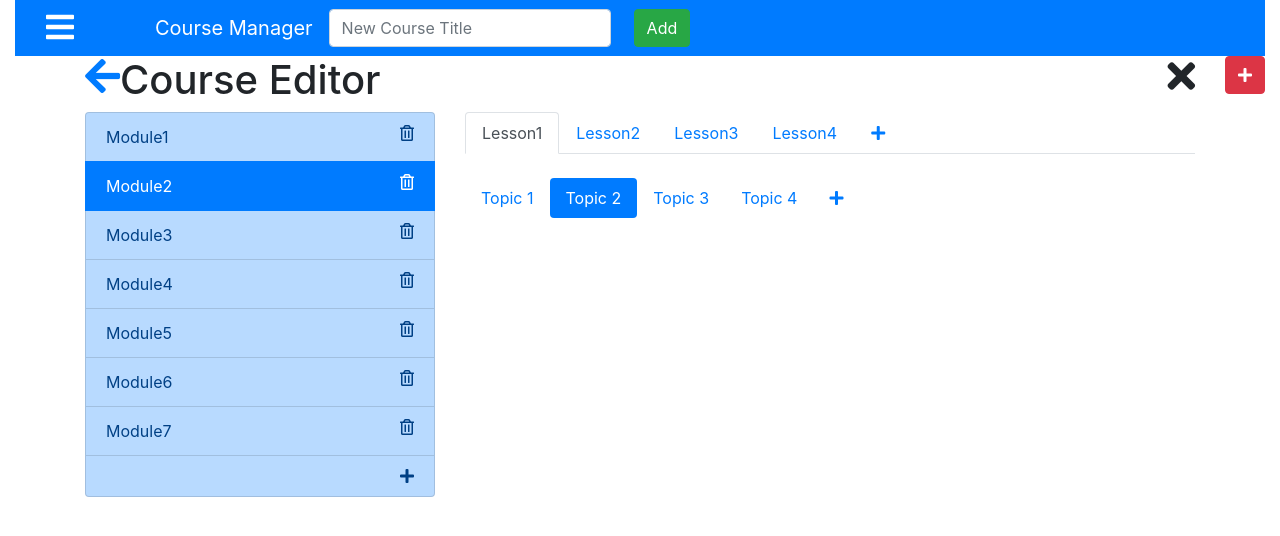
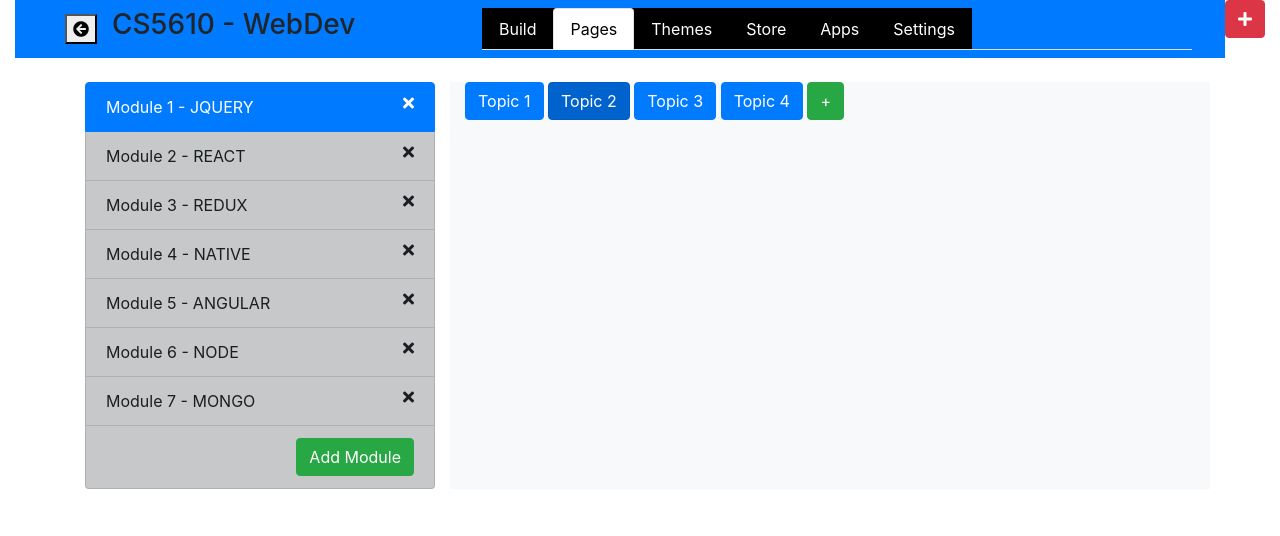
Before and after one commit to santoshenoy/wbdv-sp21-santosh-shenoy-client-react, a React (Create React App) app: page /courses/editor in a window 1280 px wide. Shown: the top 536 px of the page. Built offline with nearby package versions, Linux system fonts and the light colour scheme; no server answers.

Commit message:
some changes

```diff
--- a/src/components/course-card.js
+++ b/src/components/course-card.js
@@ -1,6 +1,7 @@
 import React from "react";
 //import thumbnail from "./static/grid_thumbnail.svg";
 import image from "../images/bootstrap-logo.png";
+import {Link} from "react-router-dom";
 
 class CourseCard extends React.Component {
     saveCourse = async () => {
@@ -26,7 +27,11 @@ class CourseCard extends React.Component {
 
                     </span>
                     <figcaption className="figure-caption text-left">
-                        <input value={this.state.course.title}
+                        {!this.state.editing && <Link to="/courses/editor" className="">
+                            <i className="fa fa-book mr-3 text-primary"></i>
+                            {this.state.course.title}
+                        </Link> }
+                        {this.state.editing && <input value={this.state.course.title}
                                onKeyPress={(event) => {
                                    if (event.key === 'Enter') {
                                        this.saveCourse();
@@ -49,7 +54,7 @@ class CourseCard extends React.Component {
                                }}
                                type='text' className={this.state.editing ? 'form-control'
                             : 'form-control-plaintext wbdv-clickable wbdv-cut-text'}
-                               readOnly={!this.state.editing}/>
+                               readOnly={!this.state.editing}/>}
                         <span>
                             <div
                                 className='wbdv-cut-text'>Modified: {this.state.course.last_modified}</div>
--- a/src/components/course-editor/course-editor.js
+++ b/src/components/course-editor/course-editor.js
@@ -1,95 +1,78 @@
 import React from 'react'
 import {Link} from "react-router-dom";
+import ReactDOM from 'react-dom';
 
 
 const CourseEditor = ({history}) =>
-    <div className="container">
-        <h1>
-            Course Editor
-            <Link to='/courses/table'>
-                <i className='fas fa-arrow-left float-left'></i>
-            </Link>
-            <i onClick={()=>history.goBack()}  className='fas fa-times float-right yz-exit-editor-icon'></i>
-        </h1>
-        <div className="row">
-            <div className="col-4">
-                <ul className="list-group" id="leftSideList">
-                    <li className="list-group-item list-group-item-primary">
-                        Module1
-                        <i className="far fa-trash-alt float-right"></i>
+    <div>
+    <nav className="navbar navbar-expand-md navbar-light bg-primary">
+        <div className="container">
+            <button type="button"><i onClick={()=>history.goBack()}  className='fa fa-arrow-circle-left'></i></button>
+            <div className="col-4"><h3>CS5610 - WebDev</h3></div>
+            <div className="col-8 ">
+                <ul className="nav nav-tabs">
+                    <li className="nav-item" style={{backgroundColor: "black"}}>
+                        <a className="nav-link " aria-current="page" href="#" style={{color: "white"}}> Build </a>
                     </li>
-                    <li className="list-group-item active list-group-item-primary">
-                        Module2
-                        <i className="far fa-trash-alt float-right"></i>
+                    <li className="nav-item" style={{backgroundColor: "black"}}>
+                        <a className="nav-link active" href="#" style={{color: "black"}}>Pages</a>
                     </li>
-                    <li className="list-group-item list-group-item-primary">
-                        Module3
-                        <i className="far fa-trash-alt float-right"></i>
+                    <li className="nav-item" style={{backgroundColor: "black"}}>
+                        <a className="nav-link" href="#" style={{color: "white"}}>Themes</a>
                     </li>
-                    <li className="list-group-item list-group-item-primary">
-                        Module4
-                        <i className="far fa-trash-alt float-right"></i>
+                    <li className="nav-item" style={{backgroundColor: "black"}}>
+                        <a className="nav-link" href="#" style={{color: "white"}}>Store</a>
                     </li>
-                    <li className="list-group-item list-group-item-primary">
-                        Module5
-                        <i className="far fa-trash-alt float-right"></i>
+                    <li className="nav-item" style={{backgroundColor: "black"}}>
+                        <a className="nav-link" href="#" style={{color: "white"}}>Apps</a>
                     </li>
-                    <li className="list-group-item list-group-item-primary">
-                        Module6
-                        <i className="far fa-trash-alt float-right"></i>
-                    </li>
-                    <li className="list-group-item list-group-item-primary">
-                        Module7
-                        <i className="far fa-trash-alt float-right"></i>
-                    </li>
-                    <li className="list-group-item list-group-item-primary"><i
-                        className="fas fa-plus float-right"></i></li>
-                </ul>
-            </div>
-
-            <div className="col-8">
-                <ul className="nav nav-tabs">
-                    <li className="nav-item">
-                        <a className="nav-link active" aria-current="page"
-                           href="#">Lesson1</a>
-                    </li>
-                    <li className="nav-item">
-                        <a className="nav-link" href="#">Lesson2</a>
-                    </li>
-                    <li className="nav-item">
-                        <a className="nav-link" href="#">Lesson3</a>
-                    </li>
-                    <li className="nav-item">
-                        <a className="nav-link" href="#" tabIndex="-1"
-                           aria-disabled="true">Lesson4</a>
-                    </li>
-                    <li className="nav-item">
-                        <a className="nav-link" href="#" tabIndex="-1" aria-disabled="true"><i
-                            className="fas fa-plus"></i></a>
-                    </li>
-                </ul>
-                <br/>
-                <ul className="nav nav-pills">
-                    <li className="nav-item">
-                        <a className="nav-link" aria-current="page" href="#">Topic 1</a>
-                    </li>
-                    <li className="nav-item">
-                        <a className="nav-link active" href="#">Topic 2</a>
-                    </li>
-                    <li className="nav-item">
-                        <a className="nav-link" href="#">Topic 3</a>
-                    </li>
-                    <li className="nav-item">
-                        <a className="nav-link" href="#" tabIndex="-1" aria-disabled="true">Topic
-                            4</a>
-                    </li>
-                    <li className="nav-item">
-                        <a className="nav-link" href="#" tabIndex="-1" aria-disabled="true"><i
-                            className="fas fa-plus"></i></a>
+                    <li className="nav-item" style={{backgroundColor: "black"}}>
+                        <a className="nav-link" href="#" style={{color: "white"}}>Settings</a>
                     </li>
                 </ul>
             </div>
         </div>
+    </nav>
+    <div className="container modules_layout">
+        <br/>
+        <div className="row ">
+            <div className="col-4">
+                <ul className="list-group ">
+                    <li className="list-group-item list-group-item-dark active">Module 1 - JQUERY<i
+                        className="float-right fa fa-times"></i></li>
+                    <li className="list-group-item list-group-item-dark">Module 2 - REACT<i
+                        className="float-right fa fa-times"></i></li>
+                    <li className="list-group-item list-group-item-dark">Module 3 - REDUX <i
+                        className="float-right fa fa-times"></i></li>
+                    <li className="list-group-item list-group-item-dark">Module 4 - NATIVE <i
+                        className="float-right fas fa-times"></i></li>
+                    <li className="list-group-item list-group-item-dark">Module 5 - ANGULAR <i
+                        className="float-right fas fa-times"></i></li>
+                    <li className="list-group-item list-group-item-dark">Module 6 - NODE <i
+                        className="float-right fas fa-times"></i></li>
+                    <li className="list-group-item list-group-item-dark">Module 7 - MONGO <i
+                        className="float-right fas fa-times"></i></li>
+                    <li className="list-group-item list-group-item-dark"><a className="btn btn-success float-right"
+                                                                            href="#"> Add Module</a></li>
+                </ul>
+            </div>
+            <div className="col-8 bg-light">
+                <div className="row pills-layout">
+                    <div className="col-8">
+                        <a className="btn btn-primary"> Topic 1 </a>
+                        &nbsp;
+                        <a className="btn btn-primary active"> Topic 2 </a>
+                        &nbsp;
+                        <a className="btn btn-primary"> Topic 3 </a>
+                        &nbsp;
+                        <a className="btn btn-primary"> Topic 4 </a>
+                        &nbsp;
+                        <a className="btn btn-success" href="#">+</a>
+                    </div>
+                </div>
+            </div>
+        </div>
+    </div>
     </div>
 
 
--- a/src/components/course-manager.js
+++ b/src/components/course-manager.js
@@ -85,6 +85,8 @@ class CourseManager extends React.Component {
     render() {
         return (
             <div>
+
+                <Route path={'/courses/table'}>
                     <nav className="navbar navbar-expand-sm bg-primary navbar-dark">
                         <div className="col-1" style={{color: 'white'}}>
                             <i className="fas fa-bars fa-2x"></i>
@@ -109,10 +111,33 @@ class CourseManager extends React.Component {
                             }}>Add</button>
                         </div>
                     </nav>
-                <Route path={'/courses/table'}>
                     <CourseTable courses={this.state.courses} updateCourse={this.updateCourse} deleteCourse={this.deleteCourse} formatDate={this.formatDate}/>
                 </Route>
                 <Route path={'/courses/grid'}>
+                    <nav className="navbar navbar-expand-sm bg-primary navbar-dark">
+                        <div className="col-1" style={{color: 'white'}}>
+                            <i className="fas fa-bars fa-2x"></i>
+                        </div>
+                        &nbsp; &nbsp; &nbsp;
+                        <a className="navbar-brand" href="#">Course Manager</a>
+                        <div>
+                            <input className="form-control mr-sm-2" type="text" placeholder="New Course Title" className=" form-control mr-sm-2 wbdv-field wbdv-new-course"
+                                   onChange={this.updateInput}
+                                   value={this.state.newCourseTitle}
+                                   onKeyPress={(event) => {
+                                       if (event.key === 'Enter') {
+                                           this.props.add(this.state.newCourseTitle);
+                                           this.state.newCourseTitle = ''
+                                       }
+                                   }}/>
+                        </div>
+                        <div className="col-1" style={{color: '#ff0000'}}>
+                            <button className="btn btn-success ml-2" type="submit" onClick={() => {
+                                this.addCourse(this.state.newCourseTitle)
+                                this.state.newCourseTitle = ''
+                            }}>Add</button>
+                        </div>
+                    </nav>
                     <div className="row yz-sticky-nav-bar">
                         <div className="col-1" id="hamburger">
                         </div>
@@ -122,6 +147,7 @@ class CourseManager extends React.Component {
                         <div className="col-6">
                         </div>
                         <div className="col-1" id="plus-icon1">
+                            <button type="button"><i className="fa fa-folder"></i></button>
                             <Link to="/courses/table"
                                   className="btn">
                                 <i className="fas fa-th fa-lg float-right wbdv-button wbdv-grid-layout"/>
--- a/src/components/course-row.js
+++ b/src/components/course-row.js
@@ -15,8 +15,6 @@ class CourseRow extends React.Component {
     render() {
         return (
             <tr className={`wbdv-row wbdv-course ${this.state.editing ? 'wbdv-highlight' : ''}`}>
-                <td className="align-middle wbdv-row wbdv-icon"><i
-                    className="fas fa-book"/></td>
                 <td className="align-middle wbdv-row wbdv-title">
                     {!this.state.editing && <Link to="/courses/editor" className="">
                         <i className="fa fa-book mr-3 text-primary"></i>
--- a/src/components/course-table.js
+++ b/src/components/course-table.js
@@ -10,7 +10,6 @@ const CourseTable = ({courses, deleteCourse, updateCourse, formatDate, history})
                     <table className="table">
                         <thead>
                         <tr>
-                            <th scope="col"></th>
                             <th scope="col" className="wbdv-header wbdv-title">Title</th>
                             <th className="d-none d-md-table-cell wbdv-header wbdv-owner"
                                 scope="col">Owned
@@ -20,13 +19,18 @@ const CourseTable = ({courses, deleteCourse, updateCourse, formatDate, history})
                                 scope="col">Last Modified
                             </th>
                             <th scope="col"> </th>
-                            <th scope="col"><Link to="/courses/grid"
+                            <th scope="col">
+                                <button type="button"><i className="fa fa-folder"></i></button>
+                                <Link to="/courses/grid"
                                                     className="btn">
                                 <i className="fas fa-th fa-lg float-right wbdv-button wbdv-grid-layout"/>
                             </Link><button type="button"
                                                     className="btn wbdv-header wbdv-sort">
                                 <i className="fas fa-lg fa-sort-numeric-down float-right"/>
-                            </button></th>
+                            </button>
+
+                            </th>
+
                         </tr>
                         </thead>
                         <tbody>
--- a/src/components/home.js
+++ b/src/components/home.js
@@ -11,7 +11,7 @@ export default () =>
             <Link to="/courses/grid" className="list-group-item">
                 Courses Grid
             </Link>
-            <Link to="/editor" className="list-group-item">
+            <Link to="/courses/editor" className="list-group-item">
                 Course Editor
             </Link>
         </div>
```
Also changed, not shown: src/components/CourseManagerNavbarComponent.js (deleted, +0 -57 lines). Lines whose indentation alone changed are shown as unchanged.
